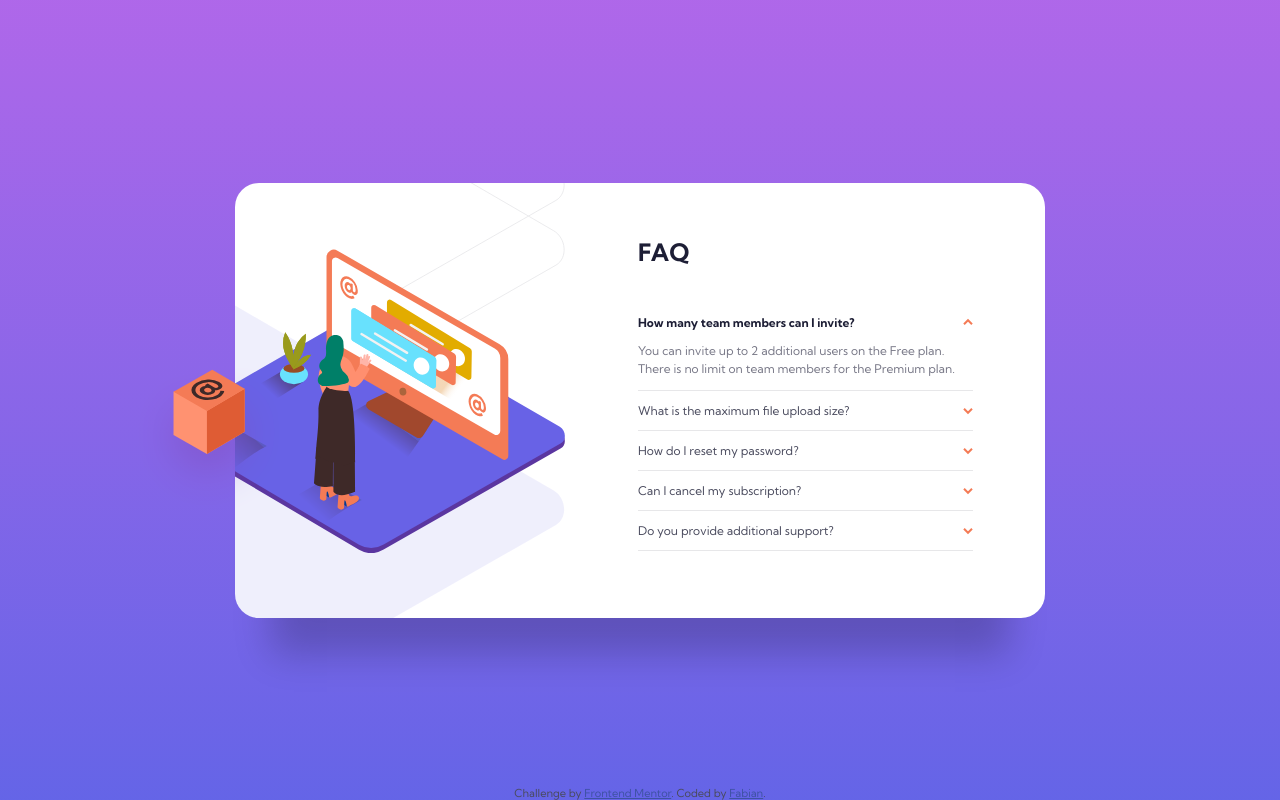
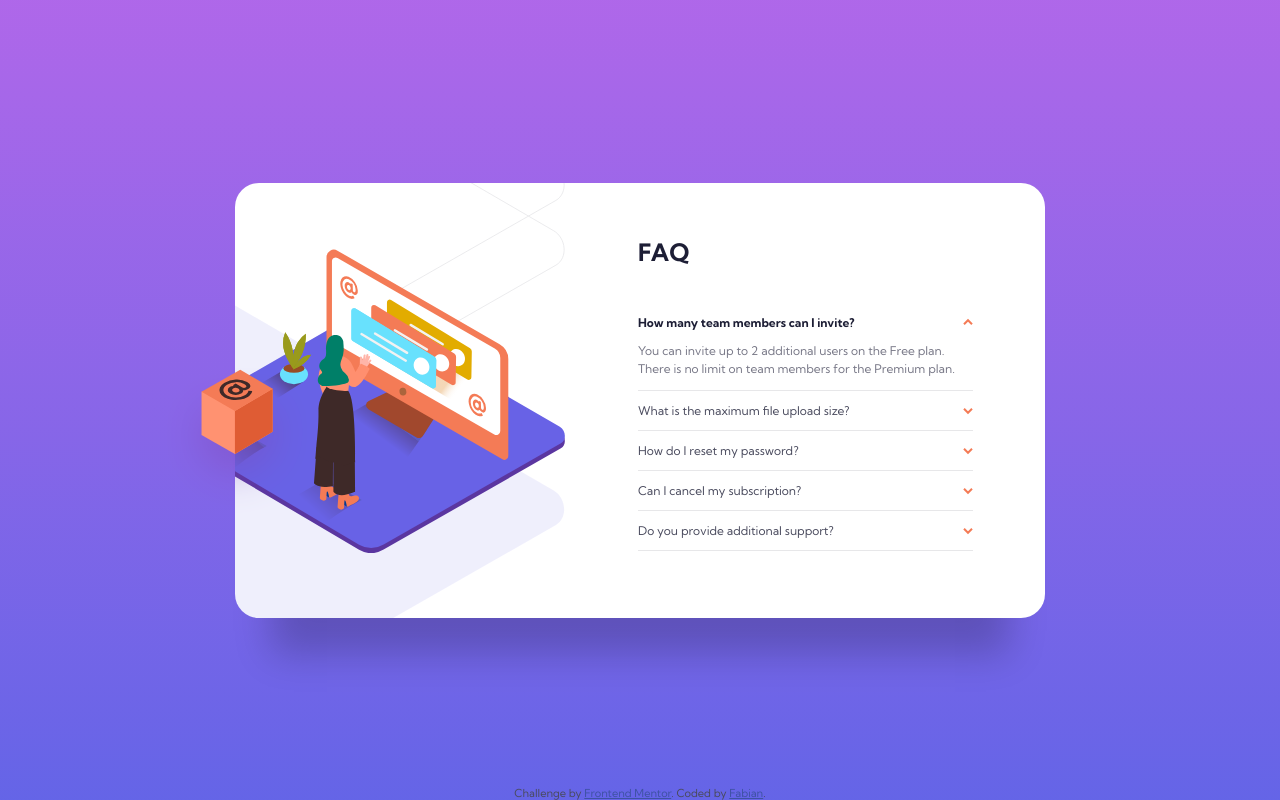
Before and after one commit to FabianAlv/frontend-mentor-challenge-faq-accordion-card, a plain HTML site: page index.html in a window 1280 px wide. Both pictures are taken after a click on the element "How many team members can I invite?". Drawn offline with Linux system fonts and the light colour scheme.

Commit message:
Added a move card box event

```diff
--- a/main.js
+++ b/main.js
@@ -39,3 +39,24 @@ function addOnClick() {
 }
 
 addOnClick();
+
+function activeCardBoxDesktop() {
+  const cardBox = document.getElementsByClassName('card__box_desktop')[0];
+  cardBox.classList.add('card__box_desktop--active');
+}
+
+function inactiveCardBoxDesktop() {
+  const cardBox = document.getElementsByClassName('card__box_desktop--active')[0];
+  cardBox.classList.remove('card__box_desktop--active');
+}
+
+function addOnMouseEvents() {
+  const questions = document.getElementsByClassName('card__faq__question');
+
+  for (let question of questions) {
+    question.onmouseover = () => activeCardBoxDesktop();
+    question.onmouseout = () => inactiveCardBoxDesktop();
+  }
+}
+
+addOnMouseEvents();
--- a/style.css
+++ b/style.css
@@ -151,10 +151,15 @@ footer {
 
   .card__box_desktop {
     display: block;
-    left: -102px;
+    left: -74px;
     position: relative;
     top: -336px;
     width: 152px;
+    transition: left 500ms;
+  }
+
+  .card__box_desktop--active {
+    left: -102px;
   }
 
   .card__faqs {
```
Also changed, not shown: 1 other file.
